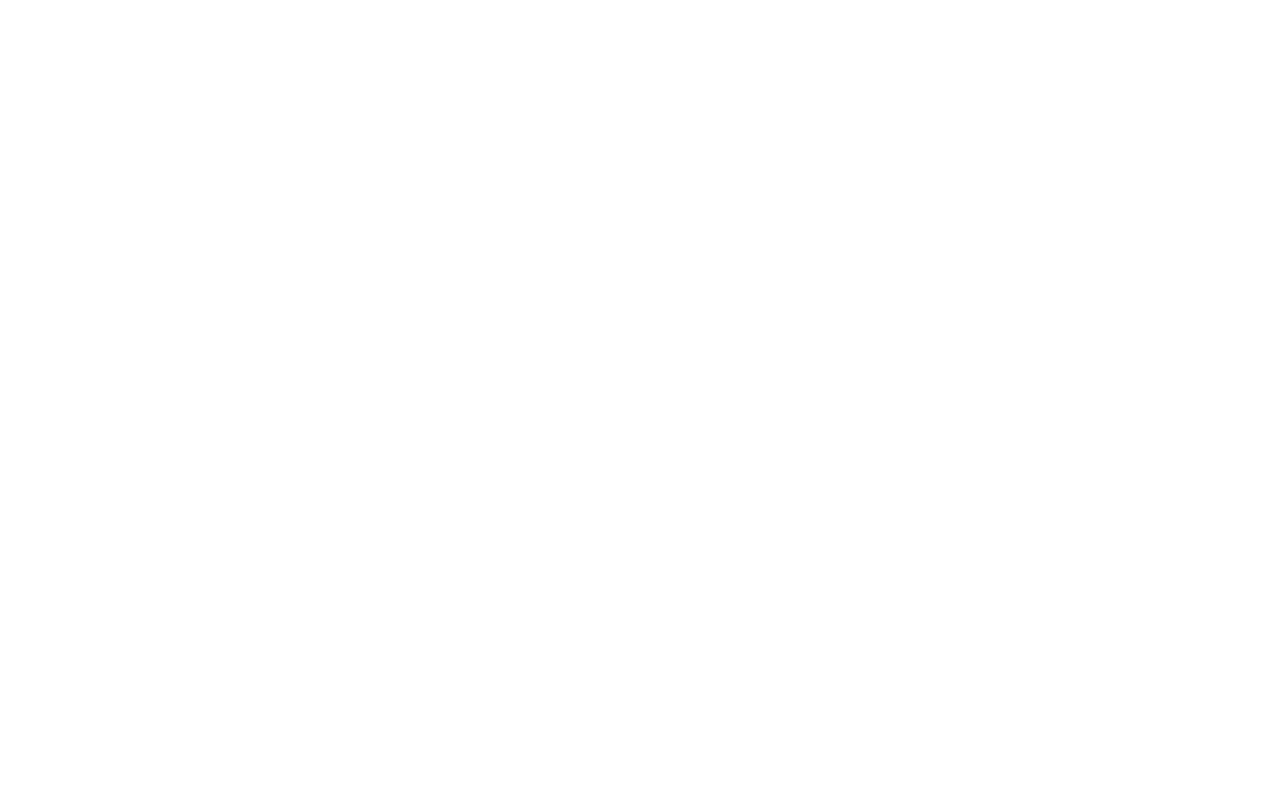
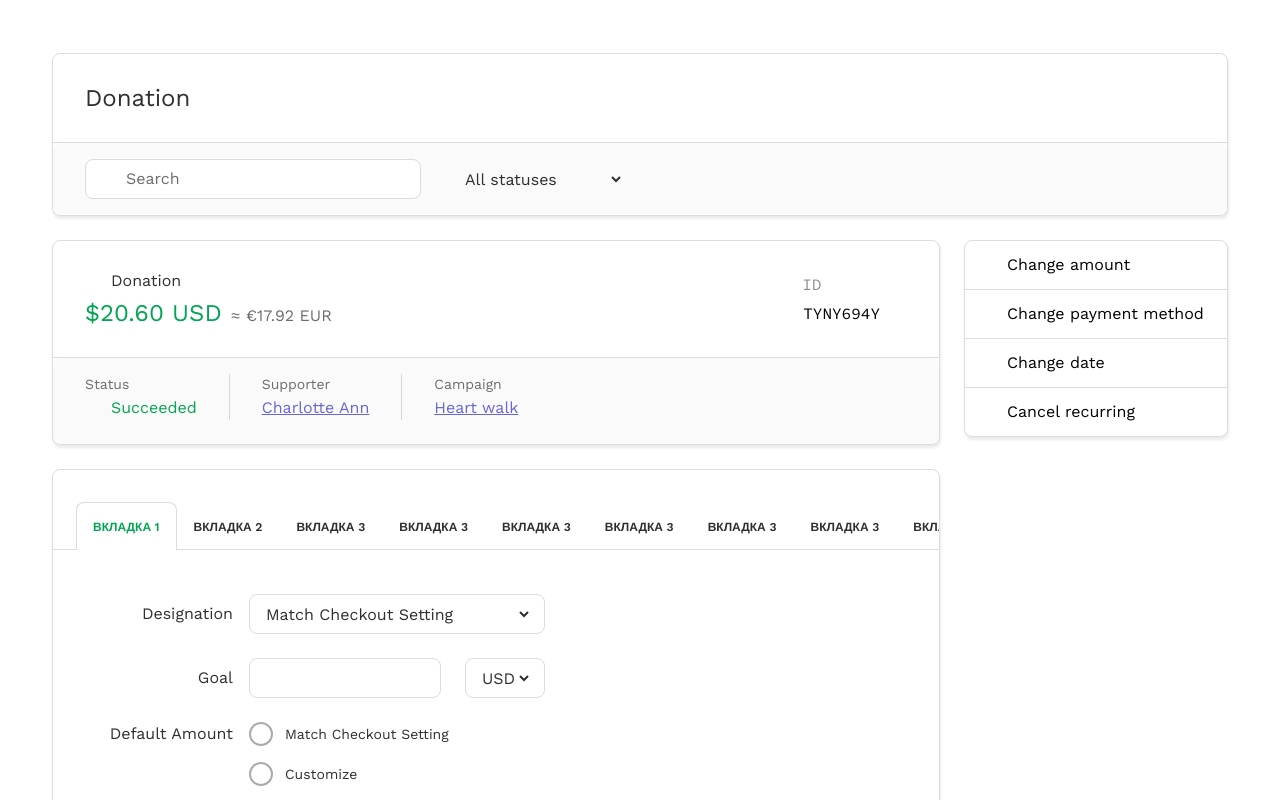
Before and after one commit to Flanderika/fundraise-up-test-vue, a Vue app: page / in a window 1280 px wide. Shown: the top 800 px of the page. Built offline with nearby package versions, Linux system fonts and the light colour scheme; the HTML template or start-up script is replaced by a standard one.

Commit message:
Style layouts and assemble App.vue
Applied SCSS styling to the layouts, assembled the App.vue component, which serves as the primary container for the application's components and content.

```diff
--- a/src/App.vue
+++ b/src/App.vue
@@ -1,11 +1,187 @@
 <template>
   <div id="app">
+    <div class="page">
+      <header class="header">
+        <card-sectioned footerBackground="gray" hasGutter>
+          <template #cardBody>
+            <h1 class="header__title">Donation</h1>
+          </template>
+
+          <template #cardFooter>
+            <card-row>
+              <card-col>
+                <base-input
+                  type="search"
+                  placeholder="Search"
+                  hasIcon="search"
+                  sizeHuge
+                />
+              </card-col>
+              <card-col>
+                <select-input
+                  isSimple
+                  :options="selectOptions"
+                  v-model="selectedSelectOption"
+                />
+              </card-col>
+            </card-row>
+          </template>
+        </card-sectioned>
+      </header>
+
+      <main class="content">
+        <div class="content__main">
+          <card-sectioned footerBackground="gray" hasGutter>
+            <template #cardBody>
+              <card-row spaceBetween>
+                <card-col>
+                  <donation-info>
+                    <template #title>
+                      <text-with-icon iconPrepend="dollar" textSize="small">
+                        Donation
+                      </text-with-icon>
+                    </template>
+                  </donation-info>
+                </card-col>
+
+                <card-col>
+                  <donation-id :value="donationId" />
+                </card-col>
+              </card-row>
+            </template>
+
+            <template #cardFooter>
+              <card-row wrap>
+                <card-details title="Status">
+                  <template #cardDetailValue>
+                    <text-with-icon iconPrepend="check-circle" colorGreen>
+                      Succeeded
+                    </text-with-icon>
+                  </template>
+                </card-details>
+
+                <card-details title="Supporter">
+                  <template #cardDetailValue>
+                    <base-link url="#" label="Charlotte Ann" />
+                  </template>
+                </card-details>
+
+                <card-details title="Campaign">
+                  <template #cardDetailValue>
+                    <base-link url="#" label="Heart walk" />
+                  </template>
+                </card-details>
+              </card-row>
+            </template>
+          </card-sectioned>
+
+          <card-sectioned footerBackground="yellow">
+            <template #cardBody>
+              <base-form />
+            </template>
+
+            <template #cardFooter>
+              <buttons-list>
+                <template>
+                  <buttons-list-item>
+                    <custom-button primary> Save Changes </custom-button>
+                  </buttons-list-item>
+
+                  <buttons-list-item>
+                    <custom-button secondary> Cancel </custom-button>
+                  </buttons-list-item>
+                </template>
+              </buttons-list>
+            </template>
+          </card-sectioned>
+        </div>
+
+        <aside class="content__aside">
+          <aside-menu :menuItems="asideMenuItems" />
+        </aside>
+      </main>
+    </div>
   </div>
 </template>
 
 <script>
+import CardSectioned from "./components/Card";
+import CardDetails from "./components/Card/CardDetails";
+import CardRow from "./components/Card/CardRow";
+import CardCol from "./components/Card/CardCol";
+import SelectInput from "./components/Select";
+import BaseInput from "./components/Input";
+import BaseForm from "./components/Form";
+import BaseLink from "./components/Link";
+import TextWithIcon from "./components/TextWithIcon";
+import DonationInfo from "./components/Donation/DonationInfo";
+import DonationId from "./components/Donation/DonationId";
+import AsideMenu from "./components/AsideMenu";
+import CustomButton from "./components/Button";
+import ButtonsList from "./components/Button/ButtonsList";
+import ButtonsListItem from "./components/Button/ButtonsListItem";
+
 export default {
   name: "App",
+  components: {
+    CardSectioned,
+    CardDetails,
+    CardRow,
+    CardCol,
+    SelectInput,
+    BaseInput,
+    BaseForm,
+    BaseLink,
+    TextWithIcon,
+    DonationInfo,
+    DonationId,
+    AsideMenu,
+    CustomButton,
+    ButtonsList,
+    ButtonsListItem,
+  },
+  data() {
+    return {
+      donationId: "TYNY694Y",
+      selectOptions: [
+        {
+          value: "All statuses",
+          title: "All statuses",
+        },
+        {
+          value: "Other option",
+          title: "Other option",
+        },
+        {
+          value: "what have i done?",
+          title: "what have i done?",
+        },
+      ],
+      selectedSelectOption: null,
+      asideMenuItems: [
+        {
+          label: "Change amount",
+          icon: "repeat",
+          id: "0",
+        },
+        {
+          label: "Change payment method",
+          icon: "wallet",
+          id: "1",
+        },
+        {
+          label: "Change date",
+          icon: "calendar",
+          id: "2",
+        },
+        {
+          label: "Cancel recurring",
+          icon: "x-circle",
+          id: "3",
+        },
+      ],
+    };
+  },
 };
 </script>
 
--- /dev/null
+++ b/src/assets/scss/layouts/content.scss
@@ -0,0 +1,37 @@
+.content {
+  display: flex;
+  flex-direction: column;
+
+  @media #{$screen-laptop} {
+    flex-direction: row;
+  }
+
+  &__aside {
+    position: sticky;
+    top: 0;
+    z-index: 10;
+
+    width: 100%;
+    @media #{$screen-laptop} {
+      position: initial
+      ;
+      width: rem(264px);
+    }
+  }
+
+  &__main {
+    order: 1;
+    @media #{$screen-laptop} {
+      order: initial;
+      width: 75%;
+      flex-grow: 1;
+    }
+  }
+
+  &__aside + &__main,
+  &__main + &__aside {
+    @media #{$screen-laptop} {
+      margin-left: rem($gap-normal);
+    }
+  }
+}
--- /dev/null
+++ b/src/assets/scss/layouts/header.scss
@@ -0,0 +1,11 @@
+.header {
+  @media #{$screen-laptop} {
+    margin-bottom: rem($gap-normal);
+
+    @include resetting-vertical-indentation-of-last;
+  }
+
+  &__title {
+    @include text-big($font-weight-regular);
+  }
+}
--- /dev/null
+++ b/src/assets/scss/layouts/page.scss
@@ -0,0 +1,9 @@
+.page {
+  padding-bottom: $gap-big;
+  @media #{$screen-laptop} {
+    max-width: rem(1224px);
+
+    margin: 0 auto;
+    padding: rem(53px) rem($gap-normal);
+  }
+}
--- a/src/assets/scss/style.scss
+++ b/src/assets/scss/style.scss
@@ -38,3 +38,8 @@
 
 @import "@/assets/scss/components/burger/burger";
 @import "@/assets/scss/components/aside-menu/aside-menu";
+
+// layouts
+@import "@/assets/scss/layouts/page";
+@import "@/assets/scss/layouts/header";
+@import "@/assets/scss/layouts/content";
```
